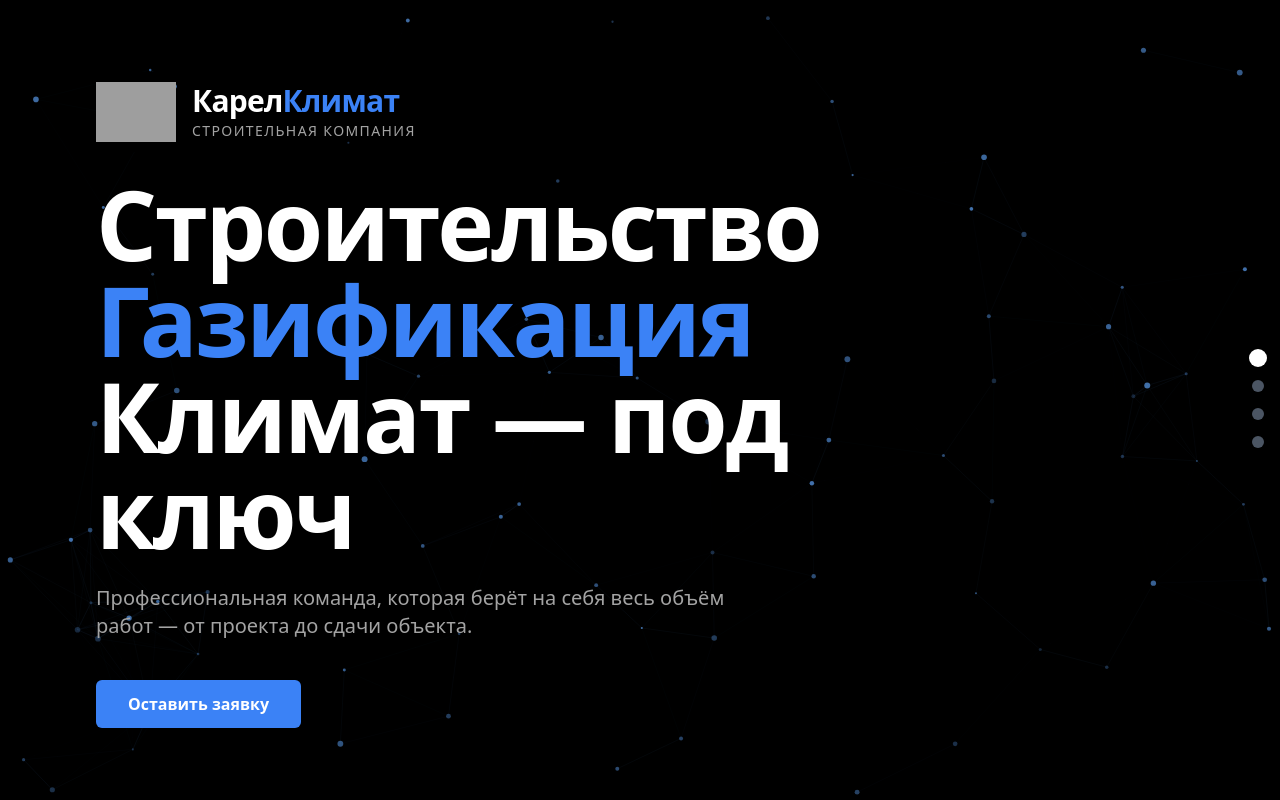
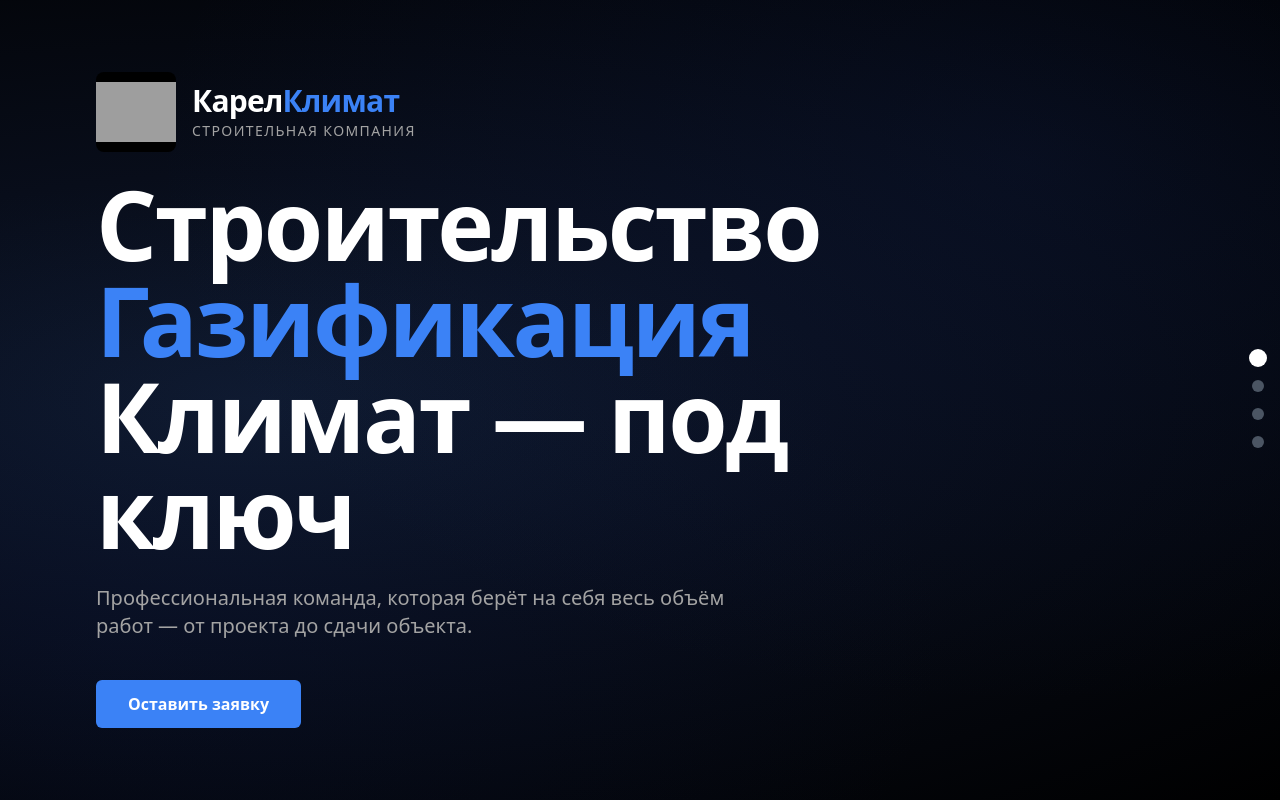
Before and after one commit to pr-poehali-dev/quantum-network-development-9, a React (Vite) app: page / in a window 1280 px wide. Built offline with nearby package versions, Linux system fonts and the light colour scheme; grey boxes are pictures that could not be loaded.

Commit message:
Fix bug #3

```diff
--- a/src/components/landing/Layout.tsx
+++ b/src/components/landing/Layout.tsx
@@ -1,5 +1,4 @@
 import { ReactNode } from 'react'
-import { ParticlesBackground } from "./particles-background"
 
 interface LayoutProps {
   children: ReactNode
@@ -7,10 +6,8 @@ interface LayoutProps {
 
 export default function Layout({ children }: LayoutProps) {
   return (
-    <div className="h-screen overflow-hidden bg-black relative">
-      <div className="absolute inset-0 z-10">
-        <ParticlesBackground />
-      </div>
+    <div className="h-screen overflow-hidden relative" style={{background: 'radial-gradient(ellipse at 20% 50%, #0f1a2e 0%, #080d1a 40%, #000000 100%)'}}>
+      <div className="absolute inset-0 z-10" style={{background: 'radial-gradient(ellipse at 80% 20%, rgba(30,58,138,0.15) 0%, transparent 60%), radial-gradient(ellipse at 10% 80%, rgba(15,30,80,0.2) 0%, transparent 50%)'}} />
       <div className="relative z-20 h-full">
         {children}
       </div>
```
